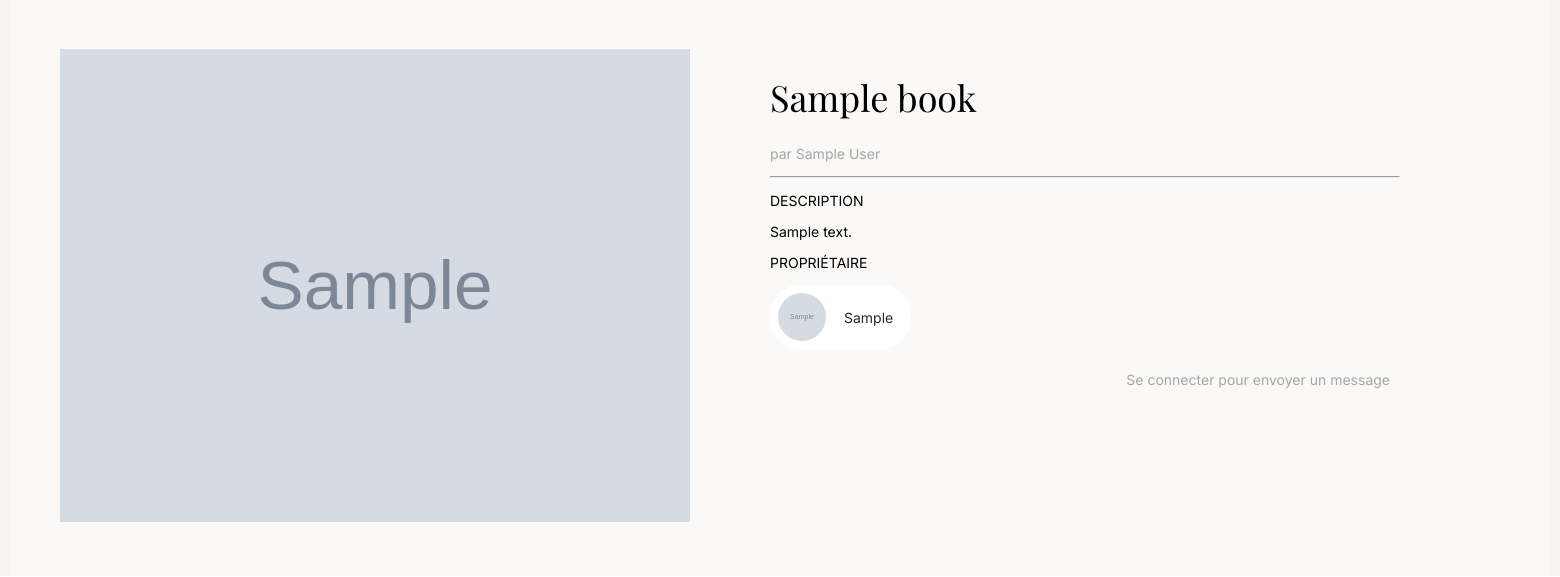
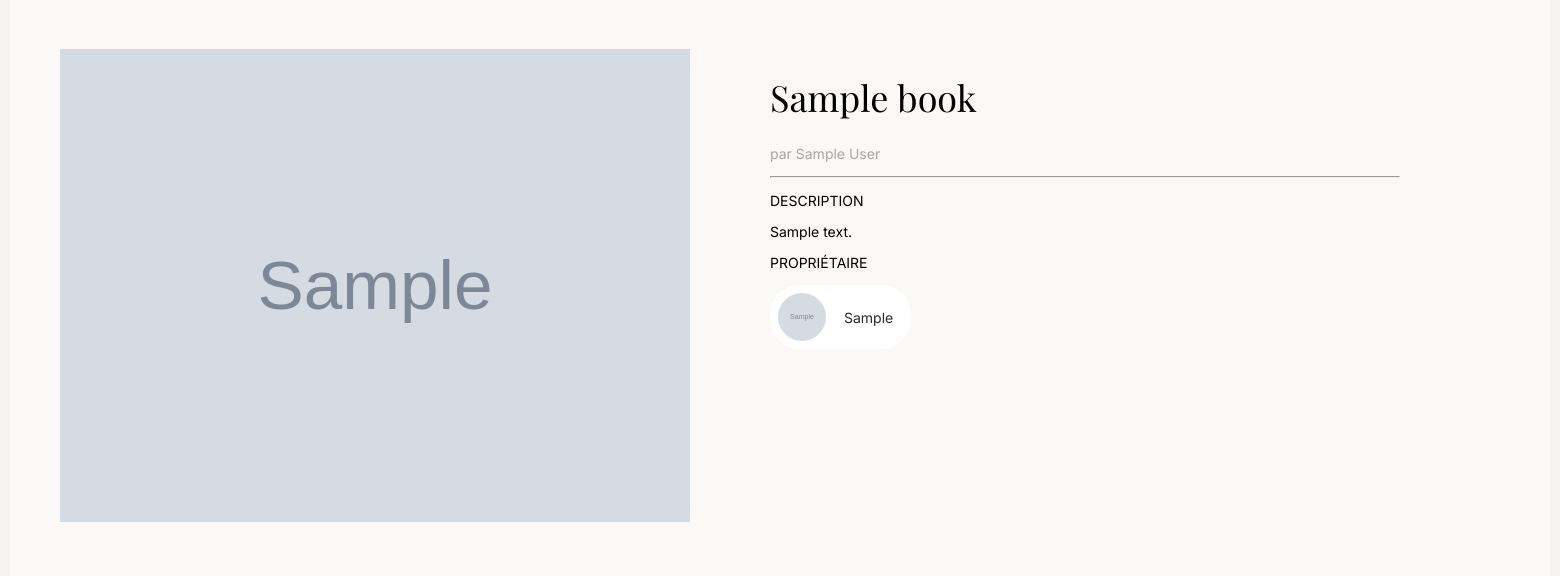
Before and after one commit to benoitsouillat/TomTroc, a PHP site: page /index.php?action=book&book_id=1 in a window 1560 px wide. Shown: the part 140-717 px from the top of the page. Run offline with PHP 8.4, Linux system fonts and the light colour scheme; the visitor is signed in with stand-in values (Sample User, id 1); tables that the repository leaves empty hold one stand-in row (values such as "Sample post"); grey boxes marked "Sample" are stand-in pictures; some libraries are stand-ins or nearby versions; some web fonts are replaced.

Commit message:
fixing message on book/show vue when user is owner of book

```diff
--- a/views/templates/book/show.php
+++ b/views/templates/book/show.php
@@ -27,9 +27,12 @@
         </div>
         <div class="btn-container">
         <?=
-            userSessionValidator::checkUserIdNotSessionUser($book->owner)
+            !empty($_SESSION['user'])
+            ?   (userSessionValidator::checkUserIdNotSessionUser($book->owner)
                 ? sprintf('<a href="/index.php?action=messages&user_toID=%s" class="btn btn-full">Envoyer un message</a>', $book->owner)
-                : '<p class="text-end"><a href="/index.php?action=login" class="text-grey">Se connecter pour envoyer un message</a></p>';
+                : '')
+            :
+                "<p class='text-end'><a href='/index.php?action=login' class='text-grey'>Se connecter pour envoyer un message</a></p>"
         ?>
         </div>
     </div>
```
Also changed, not shown: README.md, public/media/books/Agefi.jpeg (added), public/media/users/1_Benoît.jpeg (added).
